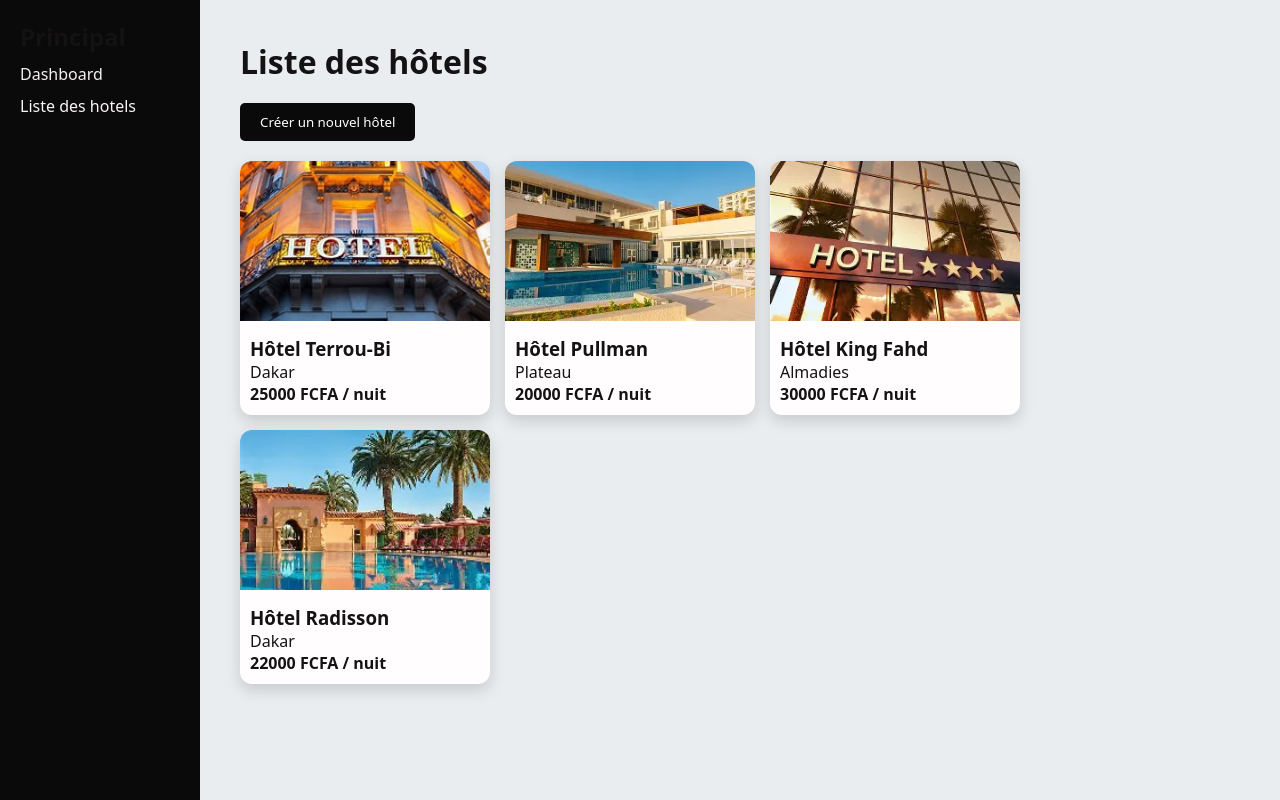
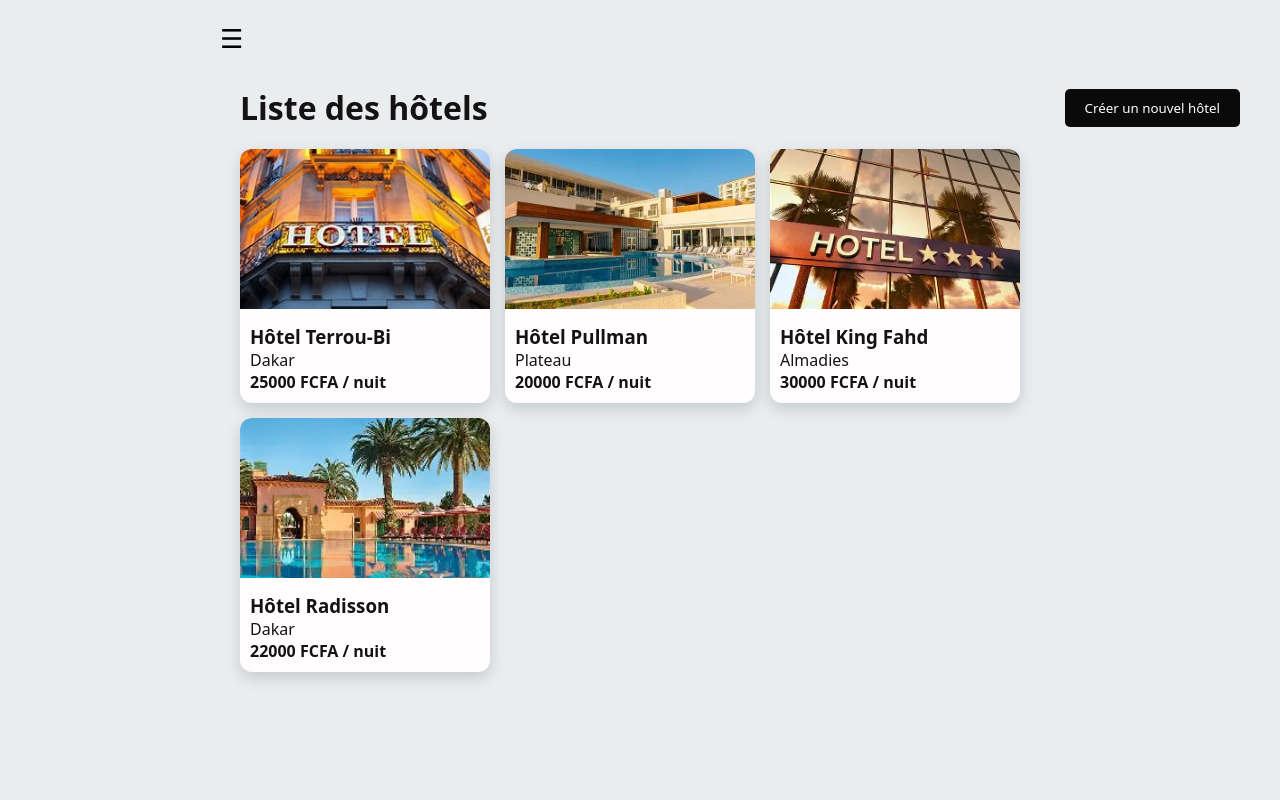
Before and after one commit to sambabocarba2/rir_product1, a React (Vite) app: page /hotels in a window 1280 px wide. Both pictures are taken after typing "name@example.com", "Sample123" into the empty fields and a click on the button "Se connecter". Built offline with nearby package versions, Linux system fonts and the light colour scheme.

Commit message:
first deploy

```diff
--- a/src/App.jsx
+++ b/src/App.jsx
@@ -1,30 +1,55 @@
-import { BrowserRouter as Router, Routes, Route, Navigate } from "react-router-dom";
 import { useState } from "react";
+import { BrowserRouter, Routes, Route } from "react-router-dom";
+
+import Sidebar from "./components/Sidebar";
+import Login from "./pages/Login";
 import Dashboard from "./pages/Dashboard";
 import Hotels from "./pages/Hotels";
-import Sidebar from "./components/Sidebar";
-import Login from "./pages/Login";
 
 function App() {
   const [isLoggedIn, setIsLoggedIn] = useState(false);
+  const [open, setOpen] = useState(false);
 
+  // 🔐 Si pas connecté → Login seulement
   if (!isLoggedIn) {
     return <Login setIsLoggedIn={setIsLoggedIn} />;
   }
 
+  // ✅ Si connecté → App normale
   return (
-    <Router>
+    <BrowserRouter>
       <div style={{ display: "flex" }}>
-        <Sidebar />
-        <main style={{ flex: 1, padding: "20px" }}>
+        <Sidebar open={open} setOpen={setOpen} />
+
+        <div
+          style={{
+            flex: 1,
+            padding: "20px",
+            marginLeft: "200px",
+          }}
+        >
+          <button
+  onClick={() => setOpen(!open)}
+  style={{
+    fontSize: "26px",
+    background: "none",
+    border: "none",
+    cursor: "pointer",
+    marginBottom: "10px",
+    color: "black", // 👈 AJOUTE CETTE LIGNE
+  }}
+>
+  ☰
+</button>
+
+
           <Routes>
             <Route path="/" element={<Dashboard />} />
             <Route path="/hotels" element={<Hotels />} />
-            <Route path="*" element={<Navigate to="/" />} />
           </Routes>
-        </main>
+        </div>
       </div>
-    </Router>
+    </BrowserRouter>
   );
 }
 
--- a/src/components/Sidebar.jsx
+++ b/src/components/Sidebar.jsx
@@ -1,28 +1,34 @@
 import { Link } from "react-router-dom";
 
-function Sidebar() {
+function Sidebar({ open, setOpen }) {
   return (
     <div
-      className="sidebar"
       style={{
         width: "200px",
-        background: "rgb(10, 10, 10)",
+        background: "#0a0a0a",
         padding: "20px",
         height: "100vh",
+        position: "fixed",
+        top: 0,
+        left: open ? "0" : "-200px",
+        transition: "left 0.3s ease",
       }}
     >
-      <h2>Principal</h2>
+      <h2 style={{ color: "white" }}>Principal</h2>
 
       <ul style={{ listStyle: "none", padding: 0 }}>
-        <li style={{ margin: "10px 0" }}>
-          <Link to="/" style={{ textDecoration: "none", color: "rgb(245, 240, 240)" }}>
+        <li>
+          <Link to="/" style={{ color: "white" }} onClick={() => setOpen(false)}>
             Dashboard
           </Link>
         </li>
-
-        <li style={{ margin: "10px 0" }}>
-          <Link to="/hotels" style={{ textDecoration: "none", color: "#faf6f6ff" }}>
-            Liste des hotels
+        <li>
+          <Link
+            to="/hotels"
+            style={{ color: "white" }}
+            onClick={() => setOpen(false)}
+          >
+            Liste des hôtels
           </Link>
         </li>
       </ul>
--- a/src/pages/Dashboard.jsx
+++ b/src/pages/Dashboard.jsx
@@ -1,3 +1,4 @@
+
 import StatCard from "../components/StatCard";
 import {
   AiOutlineFile,
--- a/src/pages/Hotels.jsx
+++ b/src/pages/Hotels.jsx
@@ -40,11 +40,19 @@ function Hotels() {
 
   return (
     <div style={{ padding: "20px", position: "relative" }}>
-      <h1>Liste des hôtels</h1>
+      <div
+  style={{
+    display: "flex",
+    alignItems: "center",
+    marginBottom: "20px",
+  }}
+>
+  <h1 style={{ margin: 0 }}>Liste des hôtels</h1>
+
   <button
     onClick={() => setShowForm(true)}
     style={{
-          margin: "20px 0",
+      marginLeft: "auto",   // 👈 C’EST ÇA LA CLÉ
       padding: "10px 20px",
       background: "#0a0a0a",
       color: "white",
@@ -55,6 +63,7 @@ function Hotels() {
   >
     Créer un nouvel hôtel
   </button>
+</div>
 
       {/* Liste des hôtels */}
       <div style={{ display: "flex", flexWrap: "wrap", gap: "15px" }}>
@@ -78,7 +87,7 @@ function Hotels() {
             left: 0,
             width: "100vw",
             height: "100vh",
-            backgroundColor: "rgba(14, 13, 13, 0.5)",
+            backgroundColor: "rgba(8, 8, 8, 0.5)",
             display: "flex",
             justifyContent: "center",
             alignItems: "center",
```
Lines whose indentation alone changed are shown as unchanged.
